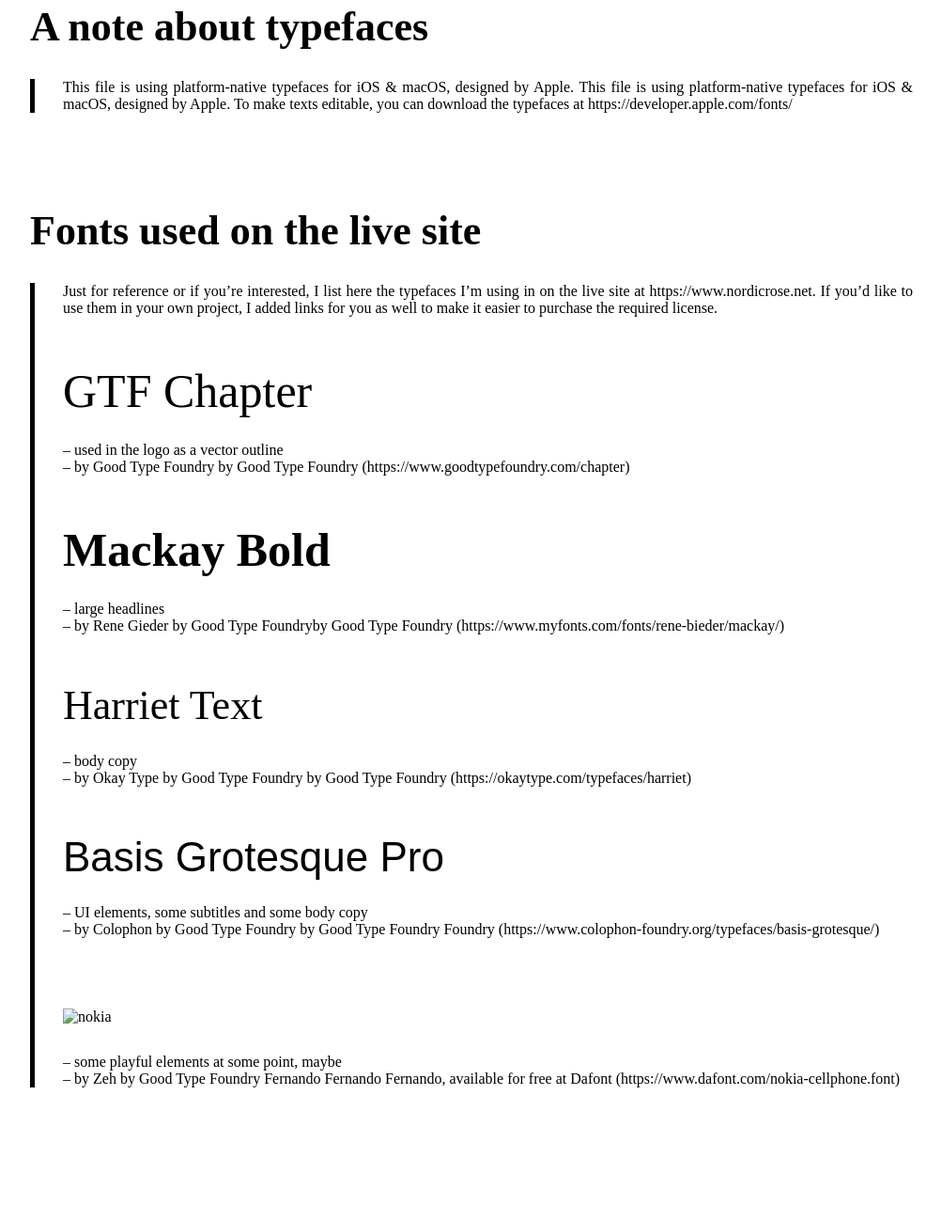
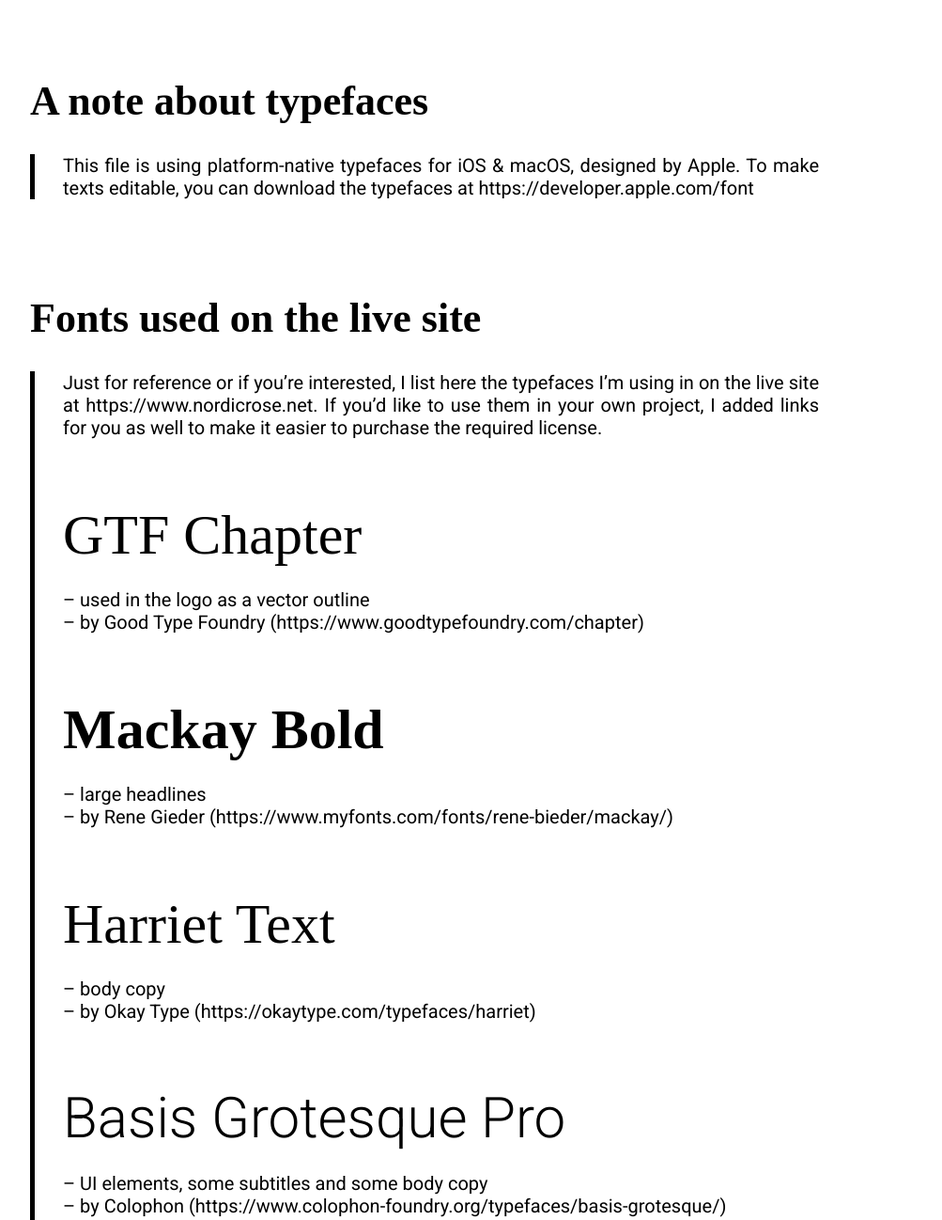
Before and after one commit to hiimkhanh263/btvn1-readme, a plain HTML site: page index.html in a window 1280 px wide. Shown: the part 682-1980 px from the top of the page at 94% size, without its empty margins (98-1101 px from the left). Drawn offline with Linux system fonts and the light colour scheme; a web font is replaced by a local one.

Commit message:
fix font

```diff
--- a/index.html
+++ b/index.html
@@ -5,12 +5,16 @@
     <meta http-equiv="X-UA-Compatible" content="IE=edge">
     <meta name="viewport" content="width=device-width, initial-scale=1.0">
     <link rel="stylesheet" href="style.css">
+    <link rel="preconnect" href="https://fonts.googleapis.com">
+    <link rel="preconnect" href="https://fonts.gstatic.com" crossorigin>
+    <link href="https://fonts.googleapis.com/css2?family=Chivo+Mono:wght@100;200;300;400;500;600;700&display=swap" rel="stylesheet">
+    <link href="https://fonts.googleapis.com/css2?family=Roboto:wght@100;300;400;500&display=swap" rel="stylesheet">
     <title>Read Me</title>
 </head>
 <body>
     <header>
         <p class="version">Version 1.0 (Mar 25, 2020)</p>
-        <p class="title">Read Me</p>
+        <p class="title">Read me</p>
     </header>
 
     <div class="body">
@@ -29,10 +33,7 @@
         <div class="body-second">
             <h1 class="body-title">A note about typefaces</h1>
             <div class="second-text">
-                <p>This file is using platform-native typefaces for iOS & macOS,
-                    designed by Apple. This file is using platform-native typefaces for iOS & macOS,
-                    designed by Apple. To make texts editable, you can download the
-                    typefaces at https://developer.apple.com/fonts/
+                <p>This file is using platform-native typefaces for iOS & macOS, designed by Apple. To make texts editable, you can download the typefaces at https://developer.apple.com/font
                 </p>
             </div>
         </div>
@@ -47,33 +48,33 @@
                 </p>
 
                 <div class="text-chapter">
-                    <h1 class="third-text-detail">GTF Chapter</h1>
+                    <h1>GTF Chapter</h1>
                     <p>– used in the logo as a vector outline</p>
-                    <p>– by Good Type Foundry by Good Type Foundry (https://www.goodtypefoundry.com/chapter)</p>
+                    <p>– by Good Type Foundry (https://www.goodtypefoundry.com/chapter)</p>
                 </div>
 
                 <div class="text-mackay">
-                    <h1 class="third-text-detail">Mackay Bold</h1>
+                    <h1>Mackay Bold</h1>
                     <p>– large headlines</p>
-                    <p>– by Rene Gieder by Good Type Foundryby Good Type Foundry (https://www.myfonts.com/fonts/rene-bieder/mackay/)</p>
+                    <p>– by Rene Gieder (https://www.myfonts.com/fonts/rene-bieder/mackay/)</p>
                 </div>
 
                 <div class="text-harriet">
-                    <h1 class="third-text-detail">Harriet Text</h1>
+                    <h1>Harriet Text</h1>
                     <p>– body copy</p>
-                    <p>– by Okay Type by Good Type Foundry by Good Type Foundry (https://okaytype.com/typefaces/harriet)</p>
+                    <p>– by Okay Type (https://okaytype.com/typefaces/harriet)</p>
                 </div>
 
                 <div class="text-basis">
-                    <h1 class="third-text-detail">Basis Grotesque Pro</h1>
+                    <h1>Basis Grotesque Pro</h1>
                     <p>– UI elements, some subtitles and some body copy </p>
-                    <p>– by Colophon by Good Type Foundry by Good Type Foundry Foundry (https://www.colophon-foundry.org/typefaces/basis-grotesque/)</p>
+                    <p>– by Colophon (https://www.colophon-foundry.org/typefaces/basis-grotesque/)</p>
                 </div>
 
                 <div class="text-nokia">
                     <img src="./asset/Nokia Cellphone FC.png" alt="nokia">
                     <p>– some playful elements at some point, maybe</p>
-                    <p>– by Zeh by Good Type Foundry  Fernando Fernando Fernando, available for free at Dafont (https://www.dafont.com/nokia-cellphone.font)</p>
+                    <p>– by Zeh Fernando, available for free at Dafont (https://www.dafont.com/nokia-cellphone.font)</p>
                 </div>
             </div>
         </div>
--- a/style.css
+++ b/style.css
@@ -2,18 +2,19 @@
     box-sizing: border-box;
     margin: 0;
     padding: 0;
-    font-family: 'Times New Roman', Times, serif;
 }
 
 header {
-    height: 332px;
+    height: 360px;
     background-color: #FFD900;
-    padding: 32px 130px;
+    padding: 62px 130px;
 }
 
 .version {
     font-size: 20px;
     font-weight: 400;
+    line-height: 24px;
+    font-family: 'Chivo Mono', monospace;
 }
 
 .title {
@@ -23,7 +24,7 @@
 
 .body {
     padding: 100px 130px 250px;
-    width: 1200px;
+    width: 1100px;
 }
 
 .body-first{
@@ -34,12 +35,16 @@
     font-size: 44px;
     font-weight: 700;
     margin-bottom: 30px;
+    line-height: 53px;
 }
 
 .first-text{
     padding: 0 0 0 30px;
     border-left: 5px solid #000;
     text-align: justify;
+    font-family: 'Roboto', sans-serif;
+    font-size: 20px;
+    line-height: 24px;
 }
 
 .body-second{
@@ -50,16 +55,23 @@
     padding: 0 0 0 30px;
     border-left: 5px solid #000;
     text-align: justify;
+    font-family: 'Roboto', sans-serif;
+    font-size: 20px;
+    line-height: 24px;
 }
 
 .third-text{
     padding: 0 0 0 30px;
     border-left: 5px solid #000;
     text-align: justify;
+    font-family: 'Roboto', sans-serif;
+    font-size: 20px;
+    line-height: 24px;
 }
 
 .third-text-detail{
-    margin: 50px 0 25px;
+    margin: 90px 0 45px;
+    font-size: 90px;
 }
 
 .text-chapter{
@@ -68,8 +80,15 @@
 }
 
 .text-chapter h1 {
-    font-size: 50px;
-    font-weight: 300;
+    margin: 90px 0 45px;
+    font-size: 60px;
+    font-weight: 200;
+}
+
+.text-chapter p {
+    font-family: 'Roboto', sans-serif;
+    font-size: 20px;
+    line-height: 24px;
 }
 
 .text-mackay {
@@ -77,8 +96,16 @@
 }
 
 .text-mackay h1{
-    font-size: 50px;
+    font-size: 60px;
     font-weight: 900;
+    margin: 90px 0 45px;
+    font-family: mackay;
+}
+
+.text-mackay p {
+    font-family: 'Roboto', sans-serif;
+    font-size: 20px;
+    line-height: 24px;
 }
 
 .text-harriet {
@@ -86,9 +113,10 @@
 }
 
 .text-harriet h1 {
-    font-size: 44px;
+    font-size: 60px;
     font-family: serif;
     font-weight: 400;
+    margin: 90px 0 45px;
 }
 
 .text-basis {
@@ -96,13 +124,15 @@
 }
 
 .text-basis h1 {
-    font-family: sans-serif;
-    font-size: 44px;
-    font-weight: 100;
+    font-family: 'Roboto', sans-serif;
+    font-size: 60px;
+    font-weight: 300;
+    margin: 90px 0 45px;
 }
 
 .text-nokia {
     margin-top: 25px;
+    width: 120%;
 }
 
 .text-nokia img {
```
